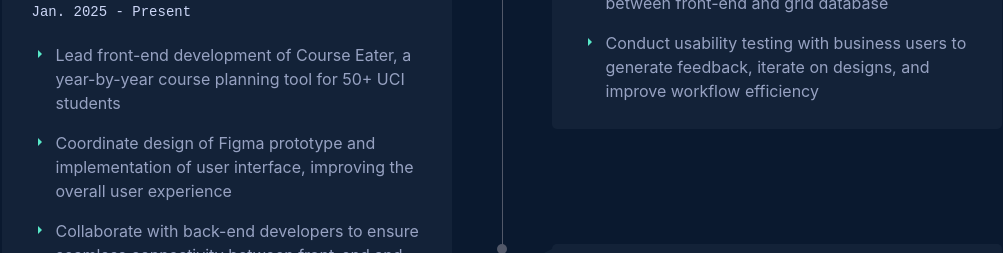
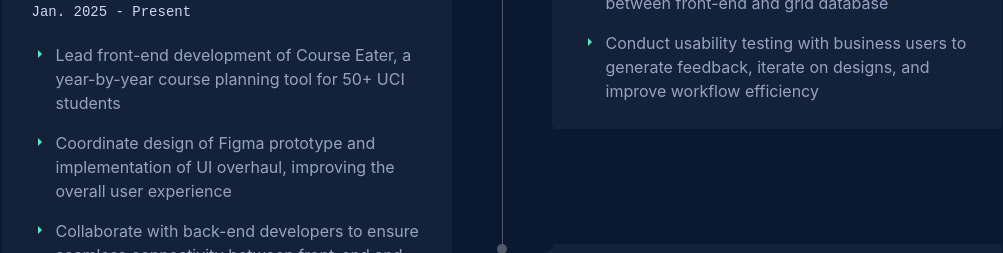
Before and after one commit to jacheng1/custom-website, a React (Vite) app: page / in a window 1280 px wide. Shown: the part 1400-1653 px from the top of the page, without its empty margins (154-1157 px from the left). Built offline with nearby package versions, Linux system fonts and the light colour scheme.

Commit message:
Modify Ready Tutor experience text.

```diff
--- a/src/Home.jsx
+++ b/src/Home.jsx
@@ -273,7 +273,7 @@ function Home() {
                   </p>
                   <p className="text-gray timeline-description">
                     <IoMdArrowDropright className="timeline-arrow me-2" />
-                    Coordinate design of Figma prototype and implementation of user interface, improving the overall user experience
+                    Coordinate design of Figma prototype and implementation of UI overhaul, improving the overall user experience
                   </p>
                   <p className="text-gray timeline-description">
                     <IoMdArrowDropright className="timeline-arrow me-2" />
```
